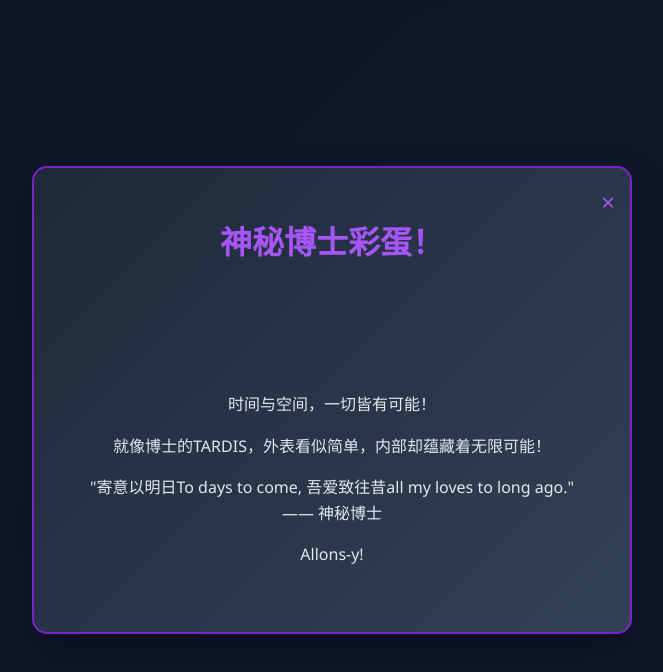
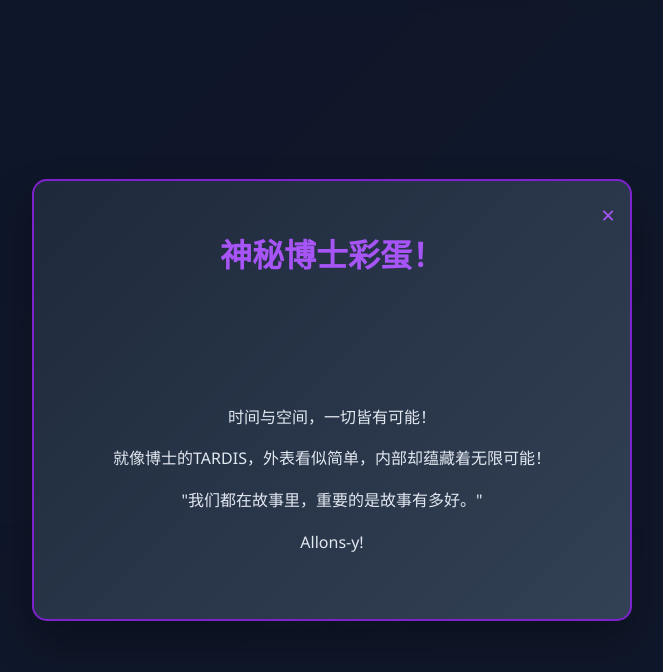
Before and after one commit to umlla/umlla.github.io, a plain HTML site: page index.html in a window 1280 px wide. Both pictures are taken after a click on the element 1230 px from the left and 750 px from the top of the page. Shown: the whole page, without its empty margins (308-971 px from the left). Drawn offline with Linux system fonts and the light colour scheme.

Commit message:
Update index.html

```diff
--- a/index.html
+++ b/index.html
@@ -220,7 +220,7 @@
 
         <div class="intro">
             <h1>你好，我是 umlla</h1>
-
+            <p>欢迎来到我的个人空间，这里是我分享想法和创意的角落。</p>
         </div>
     </div>
 
@@ -243,7 +243,7 @@
             </div>
             <p>时间与空间，一切皆有可能！</p>
             <p>就像博士的TARDIS，外表看似简单，内部却蕴藏着无限可能！</p>
-            <p>"寄意以明日To days to come, 吾爱致往昔all my loves to long ago." —— 神秘博士</p>
+            <p>"我们都在故事里，重要的是故事有多好。" </p>
             <p>Allons-y!</p>
         </div>
     </div>
```
